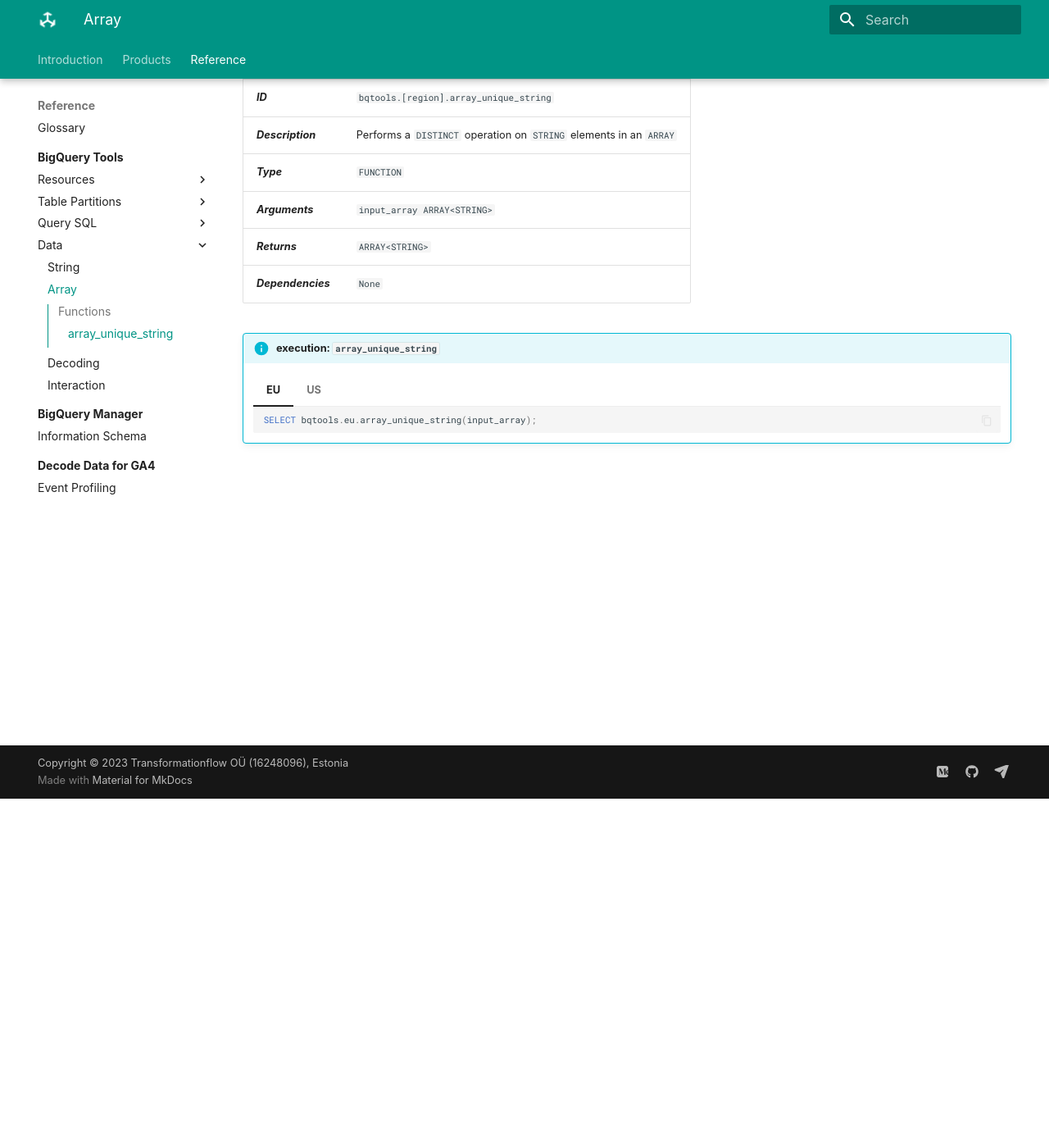
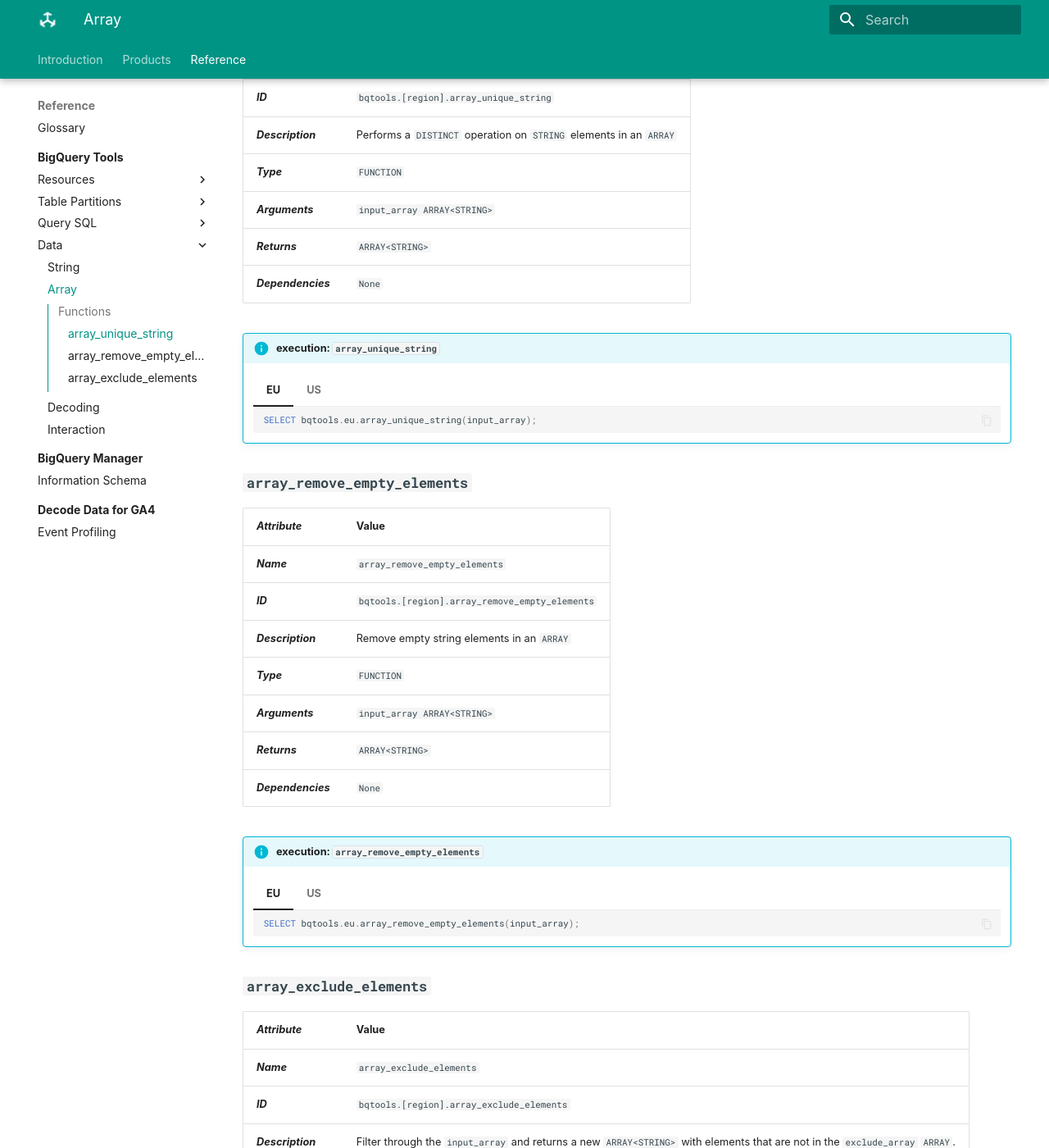
Before and after one commit to transformationflow/transformationflow.github.io, an MkDocs documentation site: the page built from docs/reference/bqtools/array.md, in a window 1280 px wide and 1400 px high, scrolled down 426 px. Shown: the whole window at 82% size. Built offline with MkDocs 1.6.1 and Material for MkDocs 9.7.7, drawn with Linux system fonts in a browser that asks for light colours; some web fonts are replaced; some of the changed text lies outside the part shown.

Commit message:
Added: array_remove_empty_elements, array_exclude_elements

````diff
--- a/docs/reference/bqtools/array.md
+++ b/docs/reference/bqtools/array.md
@@ -22,3 +22,47 @@
         ```sql
         SELECT bqtools.us.array_unique_string(input_array);
         ```
+
+## **`array_remove_empty_elements`**
+_**Attribute**_ | Value
+--- | ---
+_**Name**_ | `array_remove_empty_elements`
+_**ID**_ | `bqtools.[region].array_remove_empty_elements`
+_**Description**_ | Remove empty string elements in an `ARRAY`
+_**Type**_ | `FUNCTION`
+_**Arguments**_ | `input_array ARRAY<STRING>`
+_**Returns**_ | `ARRAY<STRING>`
+_**Dependencies**_ | `None`
+
+!!! info "execution: `array_remove_empty_elements`"
+    === "EU"
+        ```sql
+        SELECT bqtools.eu.array_remove_empty_elements(input_array);
+        ```
+
+    === "US"
+        ```sql
+        SELECT bqtools.us.array_remove_empty_elements(input_array);
+        ```
+
+## **`array_exclude_elements`**
+_**Attribute**_ | Value
+--- | ---
+_**Name**_ | `array_exclude_elements`
+_**ID**_ | `bqtools.[region].array_exclude_elements`
+_**Description**_ | Filter through the `input_array` and returns a new `ARRAY<STRING>` with elements that are not in the `exclude_array` `ARRAY`.
+_**Type**_ | `FUNCTION`
+_**Arguments**_ | `input_array ARRAY<STRING>, exclude_array ARRAY<STRING>`
+_**Returns**_ | `ARRAY<STRING>`
+_**Dependencies**_ | `None`
+
+!!! info "execution: `array_exclude_elements`"
+    === "EU"
+        ```sql
+        SELECT bqtools.eu.array_exclude_elements(input_array, exclude_array);
+        ```
+
+    === "US"
+        ```sql
+        SELECT bqtools.us.array_exclude_elements(input_array, exclude_array);
+        ```
````
